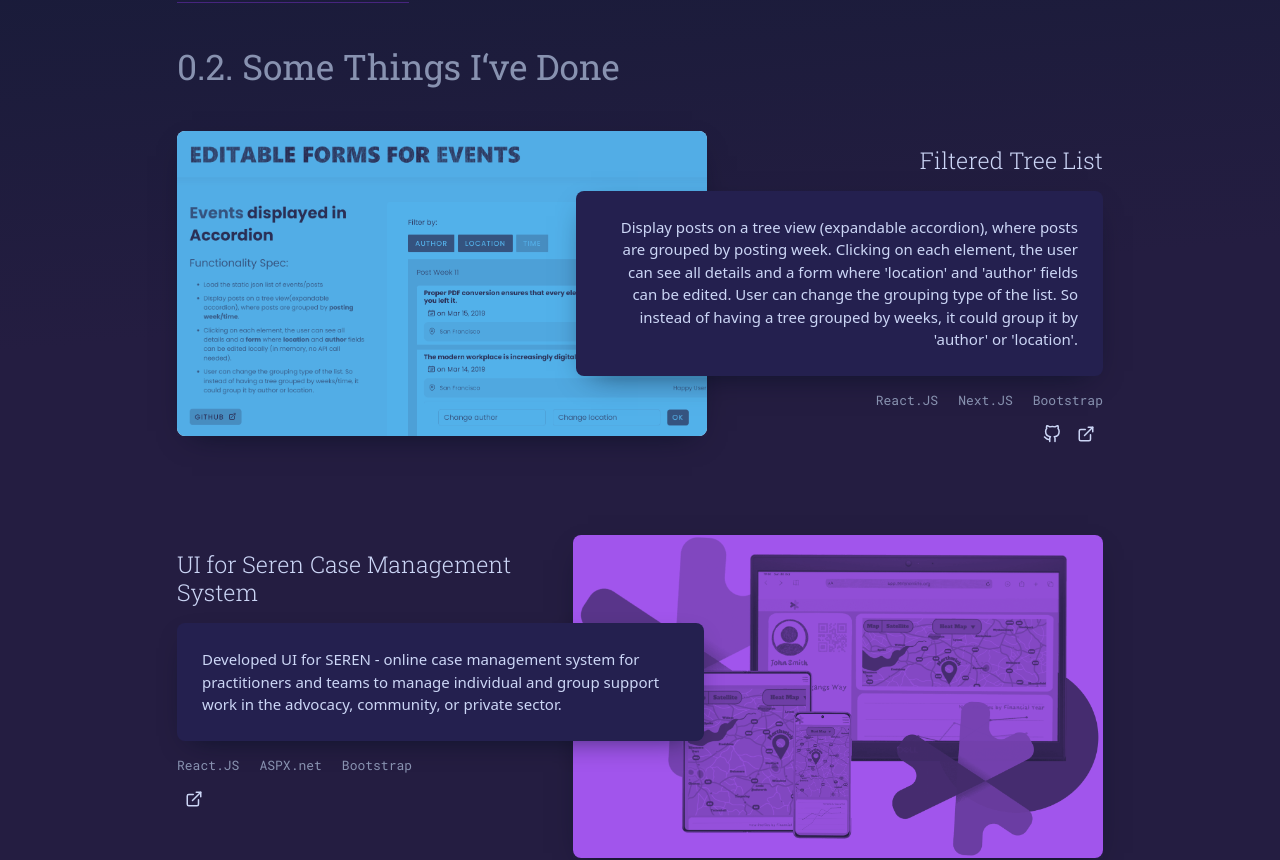
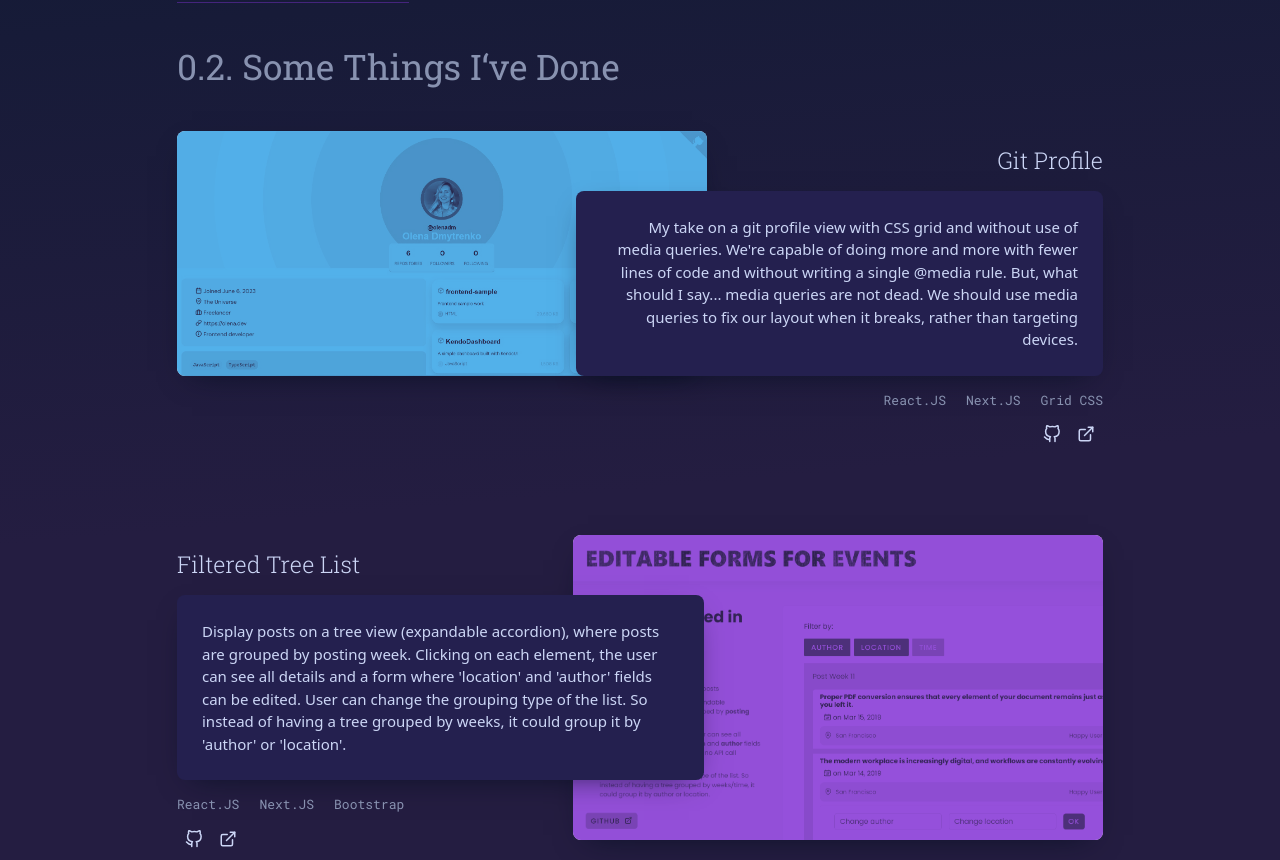
Before and after one commit to olenadm/Olena-React-Portfolio, a Next.js app: page / in a window 1280 px wide. Shown: the part 1260-2120 px from the top of the page. Built offline with nearby package versions, Linux system fonts and the light colour scheme.

Commit message:
Project added

```diff
--- a/src/data/projects-data.js
+++ b/src/data/projects-data.js
@@ -1,6 +1,16 @@
 export const GIT_URL = "https://github.com/olenadm";
 
 export const PROJECT_DATA =  [
+  {
+    id: "3",
+    url: "https://zesty-crepe-196c2d.netlify.app/",
+    git: `${GIT_URL}/yourgitprofile`,
+    title: "Git Profile",
+    img_url: "/img/git.jpg",
+    tech: ["React.JS", "Next.JS", "Grid CSS"],
+    description:
+      "My take on a git profile view with CSS grid and without use of media queries.  We're capable of doing more and more with fewer lines of code  and without writing a single @media rule. But, what should I say... media queries are not dead.  We should use media queries to fix our layout when it breaks, rather than targeting devices.",
+  },
     {
       id: "0",
       url: "https://lucent-lolly-15f9c4.netlify.app/",
```
Also changed, not shown: public/img/git.jpg (added).
